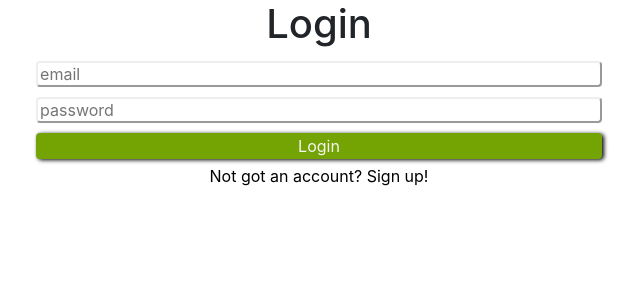
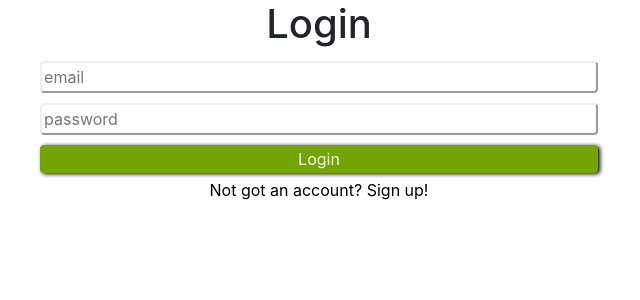
Before and after one commit to SGreenland/e-commercePERNstack, a React (Create React App) app in the folder clientside/: page /login in a window 1280 px wide. Shown: the top 300 px of the page, without its empty margins (321-961 px from the left). Built offline with nearby package versions, Linux system fonts and the light colour scheme.

Commit message:
more styling

```diff
--- a/clientside/src/App.css
+++ b/clientside/src/App.css
@@ -217,13 +217,14 @@ button:hover {
 }
 
 .formBtn, .formInput {
-  height: 100%;
   width: 100%;
   margin-block: 5px;
+  padding: 2px;
 }
 .formInput {
   border: 2px outset;
   border-radius: 4px;
+
 }
 
 input {
--- a/clientside/src/components/CheckoutWrapper.js
+++ b/clientside/src/components/CheckoutWrapper.js
@@ -75,9 +75,10 @@ export default function CheckoutWrapper(props) {
           <h3>Total:</h3>£{getTotal()}
           <div
             style={{
-              border: "2px solid",
+              border: "2px solid #587c03",
               padding: "8px",
               width: "min-content",
+              borderRadius: "4px"
             }}
           >
             <CheckoutForm total={totalCost} />
```
Also changed, not shown: 10 other files (tests, documents, lock files or other folders).
